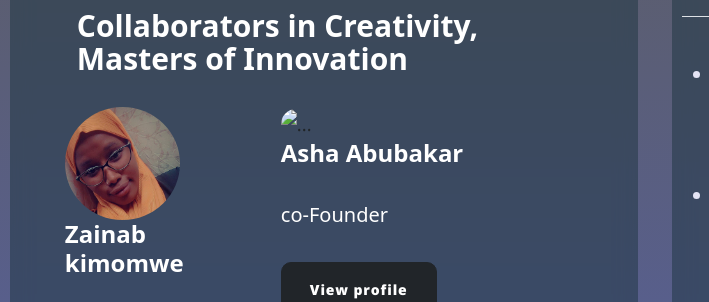
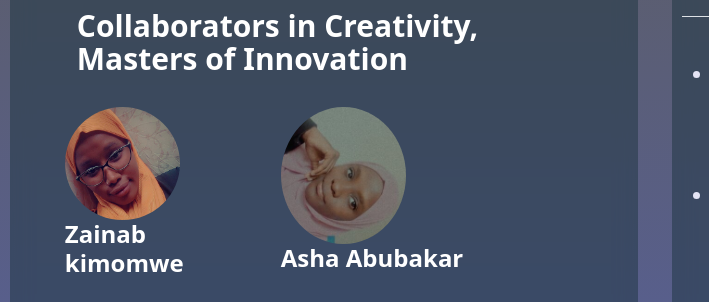
Before and after one commit to TechAllies/TechN.github.io, a plain HTML site: page team.html in a window 1280 px wide. Shown: the part 256-558 px from the top of the page, 0-709 px from the left. Drawn offline with nearby package versions, Linux system fonts and the light colour scheme; files whose address does not match are found by name.

Commit message:
Update team.html

```diff
--- a/team.html
+++ b/team.html
@@ -138,7 +138,7 @@
 
                             <div class="col-lg-5">
                                 <div class="team-member" style="justify-content: center;">
-                                    <img class="mx-auto rounded-circle" src="assets/img/rsz_1img_20231127_101333.jpg" alt="..."
+                                    <img class="mx-auto rounded-circle" src="rsz_1img_20231127_101333.jpg" alt="..."
                                         width="65%" height="50%" />
                                     <h4
                                         style="font-family: system-ui, -apple-system, BlinkMacSystemFont, 'Segoe UI', Roboto, Oxygen, Ubuntu, Cantarell, 'Open Sans', 'Helvetica Neue', sans-serif;color: white;">
```
